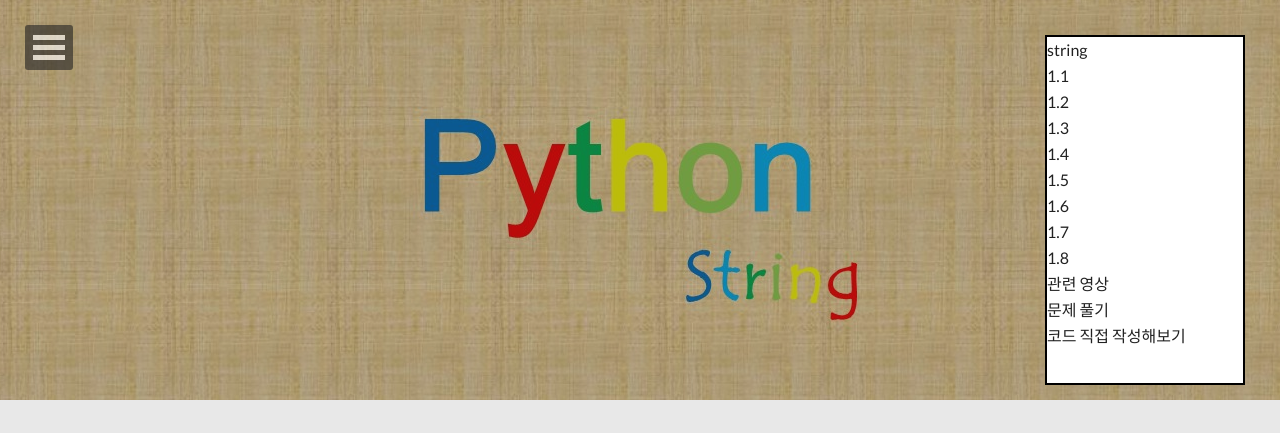
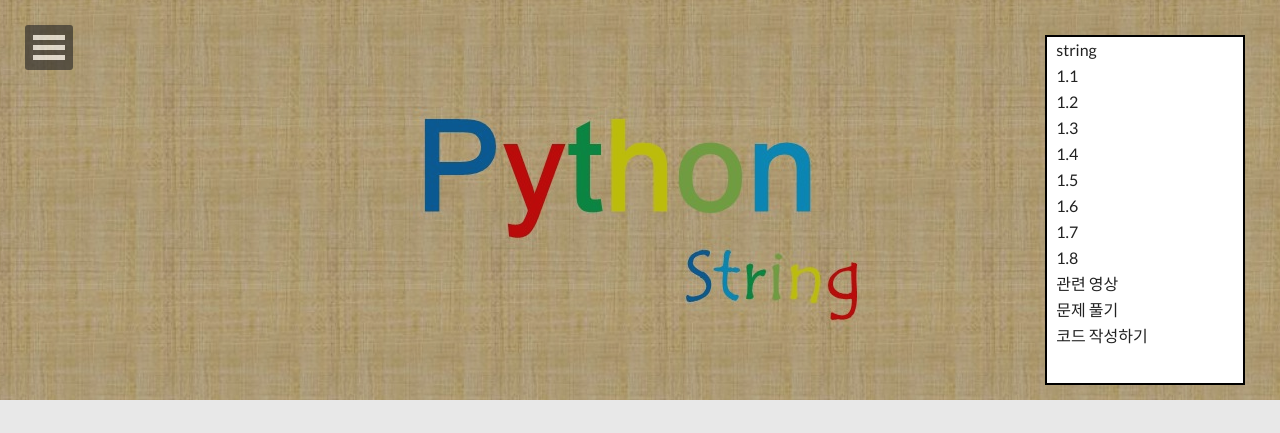
Before and after one commit to geoncheollee/geonblog, a Jekyll site: the page built from lecture_2.md, in a window 1280 px wide. Shown: the top 433 px of the page. Built offline with Jekyll 4.4.1, drawn with Linux system fonts in a browser that asks for light colours; nearby versions of some CDN libraries; comment, search, counter and statistics services are not loaded.

Commit message:
Update lecture_2.md

```diff
--- a/lecture_2.md
+++ b/lecture_2.md
@@ -16,18 +16,18 @@
 
 
 		<div style="background: white; height: 350px; width: 200px; border: 2px solid black; position: fixed; top: 35px; right: 35px;">
-  			<a href="#string">  string</a> <br>
-  			<a href="#string_1">  1.1</a> <br>
-  			<a href="#string_2">  1.2</a> <br>
-  			<a href="#string_3">  1.3</a> <br>
-  			<a href="#string_4">  1.4</a> <br>
-  			<a href="#string_5">  1.5</a> <br>
-  			<a href="#string_6">  1.6</a> <br>
-  			<a href="#string_7">  1.7</a> <br>
-  			<a href="#string_8">  1.8</a> <br>
-  			<a href="#string_movie">  관련 영상</a> <br>
-  			<a href="#string_problem">  문제 풀기</a> <br>
-  			<a href="#string_code">  코드 직접 작성해보기</a>
+  			<a href="#string"> &nbsp;&nbsp; string</a> <br>
+  			<a href="#string_1"> &nbsp;&nbsp; 1.1</a> <br>
+  			<a href="#string_2"> &nbsp;&nbsp; 1.2</a> <br>
+  			<a href="#string_3"> &nbsp;&nbsp; 1.3</a> <br>
+  			<a href="#string_4">&nbsp;&nbsp;  1.4</a> <br>
+  			<a href="#string_5"> &nbsp;&nbsp; 1.5</a> <br>
+  			<a href="#string_6"> &nbsp;&nbsp; 1.6</a> <br>
+  			<a href="#string_7"> &nbsp;&nbsp; 1.7</a> <br>
+  			<a href="#string_8"> &nbsp;&nbsp; 1.8</a> <br>
+  			<a href="#string_movie"> &nbsp;&nbsp; 관련 영상</a> <br>
+  			<a href="#string_problem"> &nbsp;&nbsp; 문제 풀기</a> <br>
+  			<a href="#string_code"> &nbsp;&nbsp; 코드 작성하기</a>
 
 		</div>
 
```
